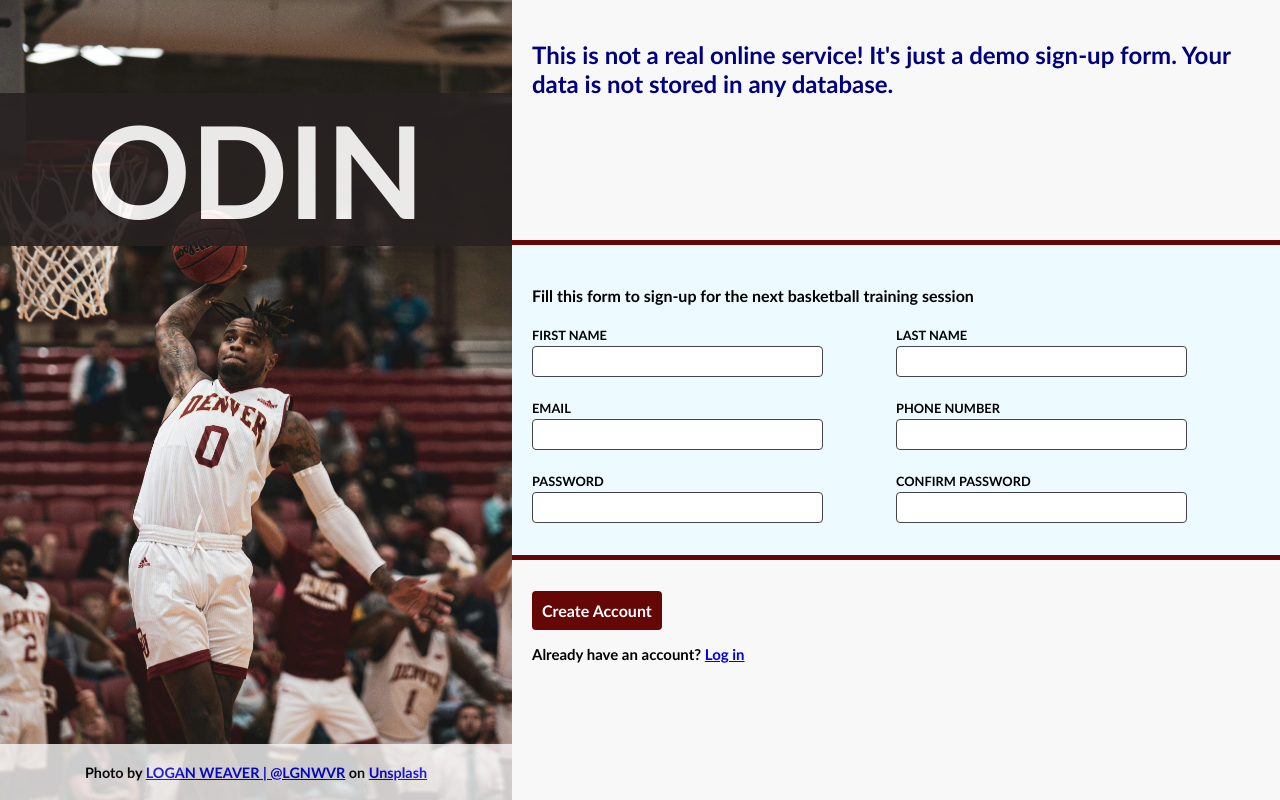
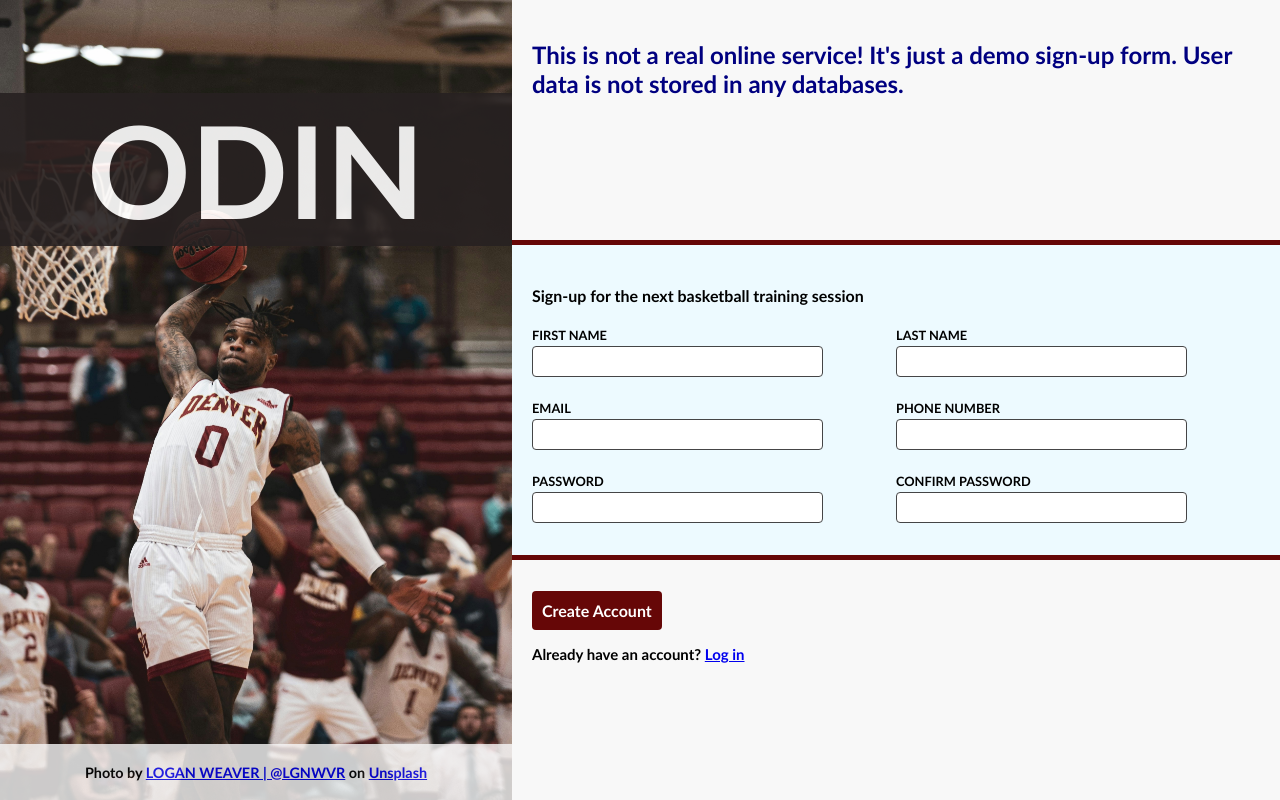
Before and after one commit to Timytech/sign_up, a plain HTML site: page index.html in a window 1280 px wide. Drawn offline with Linux system fonts and the light colour scheme.

Commit message:
Update index.html

```diff
--- a/index.html
+++ b/index.html
@@ -22,12 +22,12 @@
         <div class="right">
             <header>
                 <h2>
-                    This is not a real online service! It's just a demo sign-up form. Your data is not stored in any database.
+                    This is not a real online service! It's just a demo sign-up form. User data is not stored in any databases.
                 </h2>
             </header>
 
             <div class="middle">
-                <h4>Fill this form to sign-up for the next basketball training session</h4>
+                <h4>Sign-up for the next basketball training session</h4>
 
                 <form action="./">
                     <div class="form_row">
```
